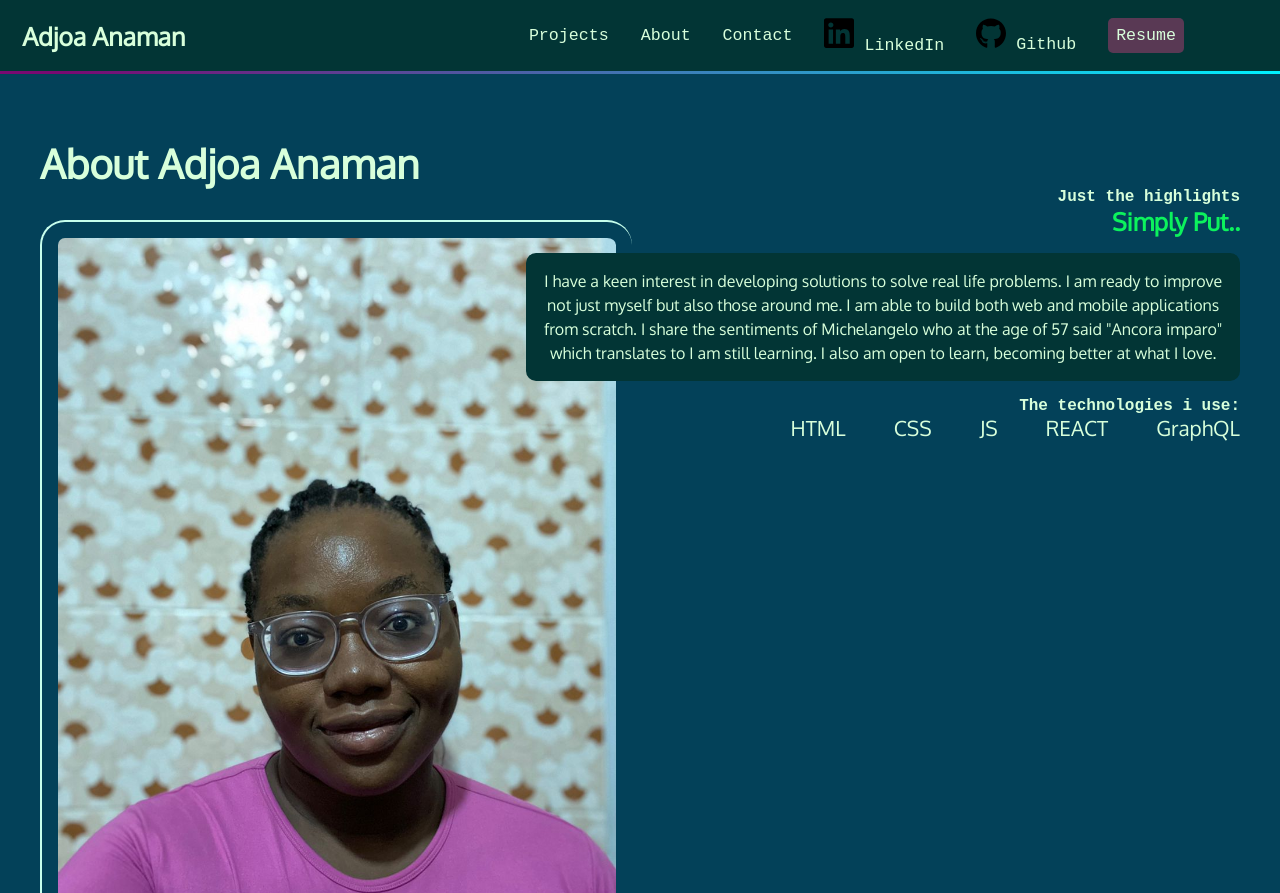
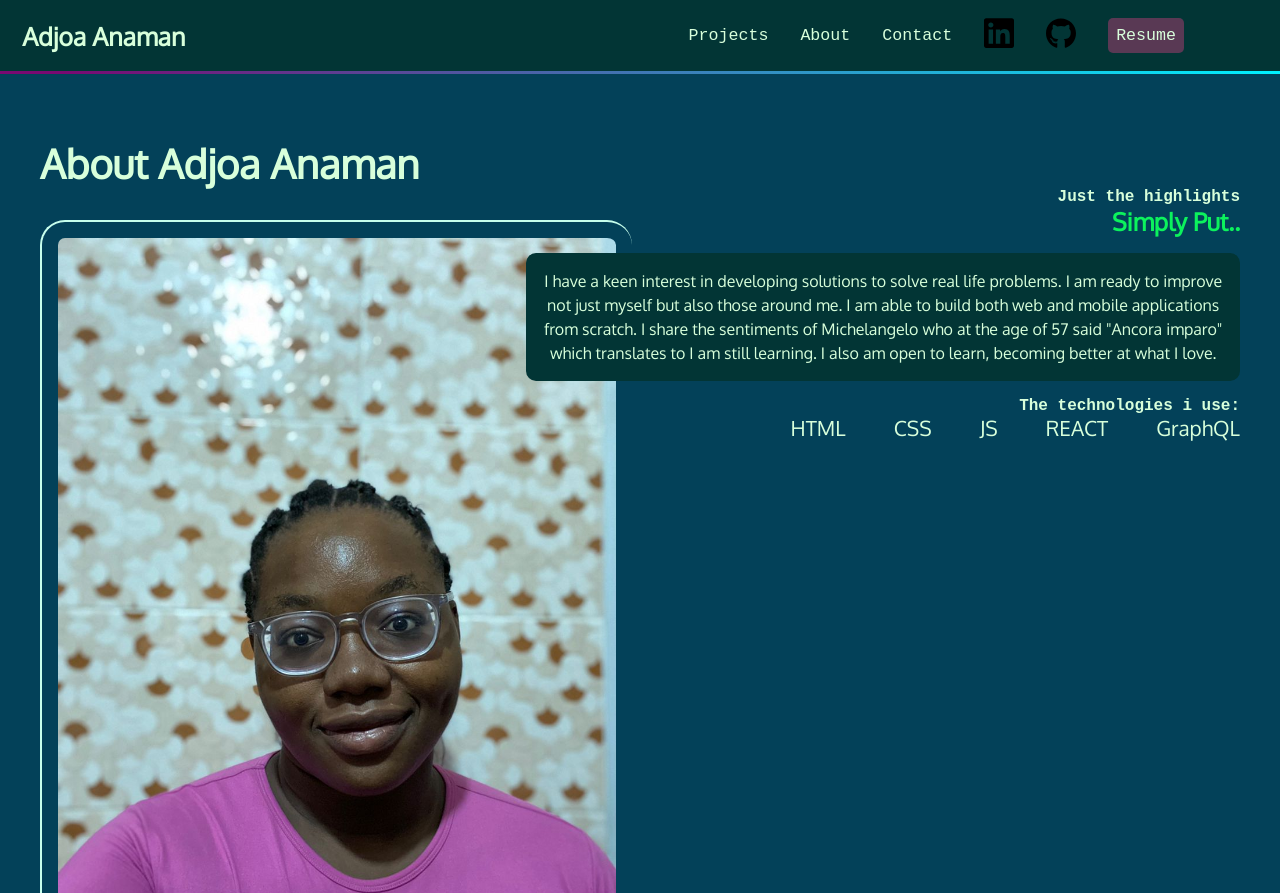
Before and after one commit to adjoaana/Portfolio, a plain HTML site: page about.html in a window 1280 px wide. Shown: the top 893 px of the page. Drawn offline with Linux system fonts and the light colour scheme; a web font is replaced by a local one.

Commit message:
addition of font awesome

```diff
--- a/about.html
+++ b/about.html
@@ -8,7 +8,7 @@
     <link rel="preconnect" href="https://fonts.gstatic.com" crossorigin>
     <link href="https://fonts.googleapis.com/css2?family=Oxygen&family=Oxygen+Mono&display=swap" rel="stylesheet">
     <link rel="stylesheet" href="/style.css">
-
+    <script src="https://kit.fontawesome.com/0b270ae5f5.js" crossorigin="anonymous"></script>
     <title>About | Adjoa Anaman</title>
 </head>
 <body>
```
